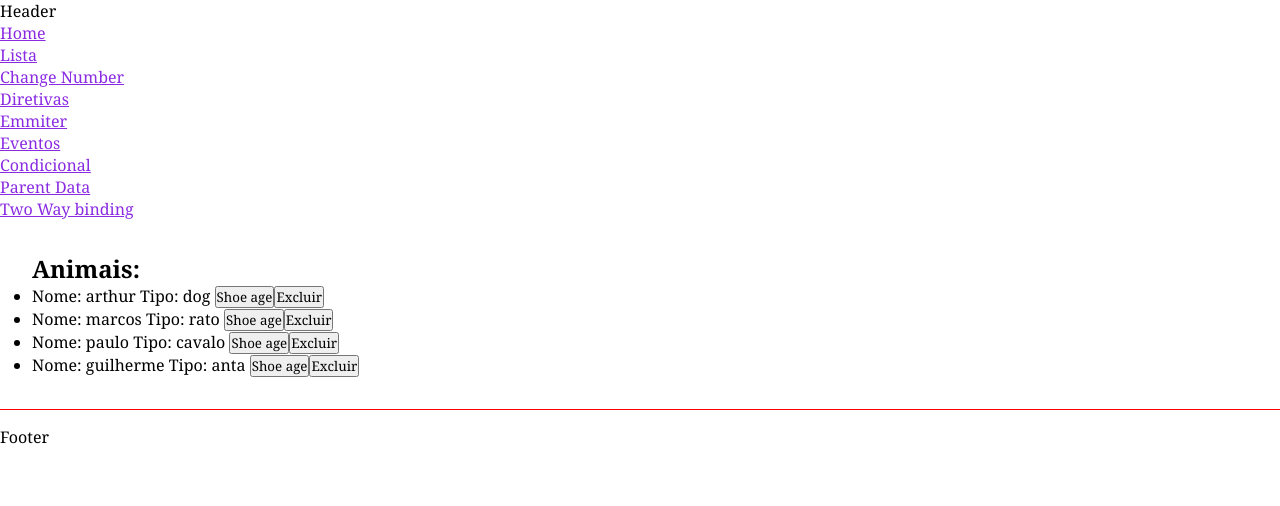
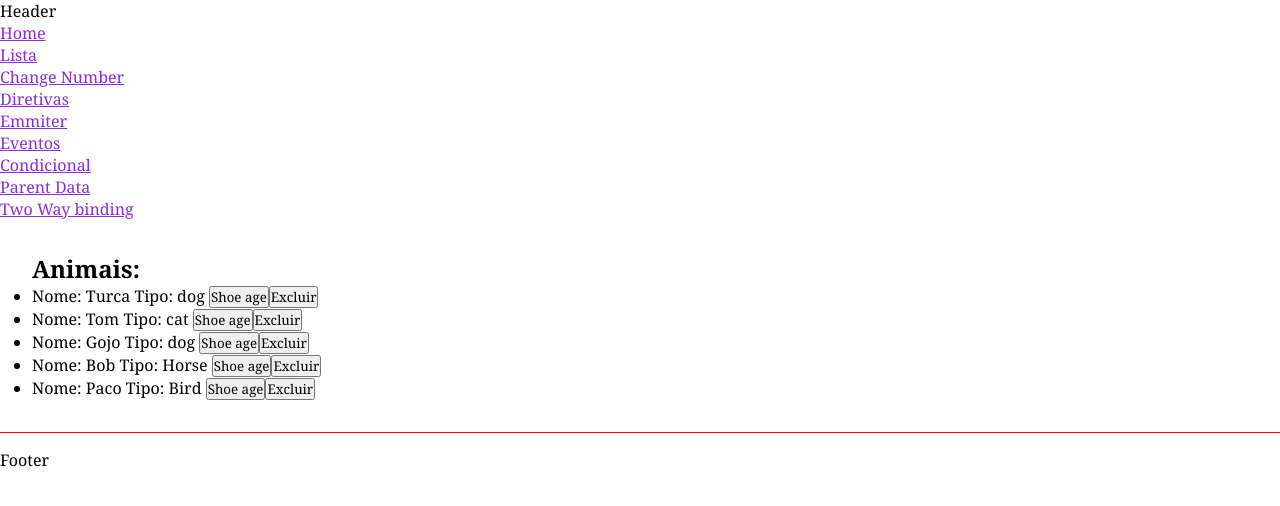
Before and after one commit to PauloHBLima/curso-angular, an Angular app: page /list in a window 1280 px wide. Shown: the top 506 px of the page. Built offline with nearby package versions, Linux system fonts and the light colour scheme; data requests are answered from the project's data file.

Commit message:
usando o json server para simular uma api, e utlizando o httpClientModule do angular para fazer requisições na api com o observable do rxjs

```diff
--- /dev/null
+++ b/db.json
@@ -0,0 +1,10 @@
+{
+  "animals": [
+    {"id": 1, "name": "Turca", "type": "dog", "age": 2020},
+    {"id": 2, "name": "Tom", "type": "cat", "age": 1975},
+    {"id": 3, "name": "Gojo", "type": "dog", "age": 2022},
+    {"id": 4, "name": "Bob", "type": "Horse", "age": 1970},
+    {"id": 5, "name": "Paco", "type": "Bird", "age": 2000}
+  ]
+
+}
--- a/package.json
+++ b/package.json
@@ -6,7 +6,8 @@
     "start": "ng serve",
     "build": "ng build",
     "watch": "ng build --watch --configuration development",
-    "test": "ng test"
+    "test": "ng test",
+    "server": "json-server --watch db.json"
   },
   "private": true,
   "dependencies": {
@@ -18,6 +19,7 @@
     "@angular/platform-browser": "^15.2.0",
     "@angular/platform-browser-dynamic": "^15.2.0",
     "@angular/router": "^15.2.0",
+    "json-server": "^1.0.0-alpha.23",
     "rxjs": "~7.8.0",
     "tslib": "^2.3.0",
     "zone.js": "~0.12.0"
--- a/src/app/app.module.ts
+++ b/src/app/app.module.ts
@@ -1,6 +1,7 @@
 import { NgModule } from '@angular/core';
 import { BrowserModule } from '@angular/platform-browser';
 import { FormsModule } from '@angular/forms';
+import { HttpClientModule} from "@angular/common/http"
 
 import { AppRoutingModule } from './app-routing.module';
 import { AppComponent } from './app.component';
@@ -42,7 +43,8 @@
   imports: [
     BrowserModule,
     AppRoutingModule,
-    FormsModule
+    FormsModule,
+    HttpClientModule
   ],
   providers: [],
   bootstrap: [AppComponent]
--- a/src/app/components/list-people/list-people.component.ts
+++ b/src/app/components/list-people/list-people.component.ts
@@ -24,6 +24,6 @@
 
   atualizaPeople(people: People) {
     console.log('atualizando pessoa')
-    this.listService.update(this.peoples, people);
+    /* this.listService.update(this.peoples, people); */
     }
   }
--- a/src/app/components/list-render/list-render.component.ts
+++ b/src/app/components/list-render/list-render.component.ts
@@ -9,20 +9,17 @@
   styleUrls: ['./list-render.component.scss']
 })
 export class ListRenderComponent implements OnInit {
-  animals: Animal[] = [
-    { name: 'arthur', type: "dog", age: 5 },
-    { name: 'marcos', type: "rato", age: 20 },
-    { name: 'paulo', type: "cavalo", age: 15 },
-    { name: 'guilherme', type: "anta", age: 18 },
-  ]
+  animals: Animal[] = [];
 
   animalDetails = ''
 
-  constructor(private listService: ListService) { }
+  constructor(private listService: ListService) {
+    this.getAnimals();
+  }
 
   ngOnInit(): void { }
 
-  showAge(animal: Animal) {
+  showAge(animal: Animal): void {
     this.animalDetails = `O pet ${animal.name} tem ${animal.age} anos`
   }
 
@@ -30,4 +27,8 @@
     console.log('removendo animail..')
     this.animals = this.listService.remove(this.animals, animal);
   }
+
+  getAnimals(): void {
+    this.listService.getAll().subscribe((animals) => (this.animals = animals))
+  };
 }
--- a/src/app/services/list.service.ts
+++ b/src/app/services/list.service.ts
@@ -1,24 +1,26 @@
 import { Injectable } from '@angular/core';
 import { Animal } from '../Animal';
-import { People } from '../People';
+
+
+import { HttpClient, HttpHeaders } from '@angular/common/http';
+import { Observable } from 'rxjs';
 
 @Injectable({
   providedIn: 'root'
 })
 export class ListService {
+  private apiUrl = 'http://localhost:3000/animals';
 
 
-  constructor() { }
+
+  constructor(private http: HttpClient) { } //da acesso as métodos http get, post etc...
 
   remove(animals: Animal[], animal: Animal) {
 
     return animals.filter((a) => animal.name !== a.name);
   }
 
-  update(peoples: People[], people: People) {
-    /* const arrayDePessoas = { name: String, nickname: String, age: Number, race: String}
-    { ...arrayDePessoas, name: people.name, age: people.age, race: people.race} */
-    return peoples.map((p) => people.name === p.name)
-
+  getAll(): Observable<Animal[]> {
+    return this.http.get<Animal[]>(this.apiUrl)
   }
 }
```
Also changed, not shown: 1 other file (tests, documents, lock files or other folders).
